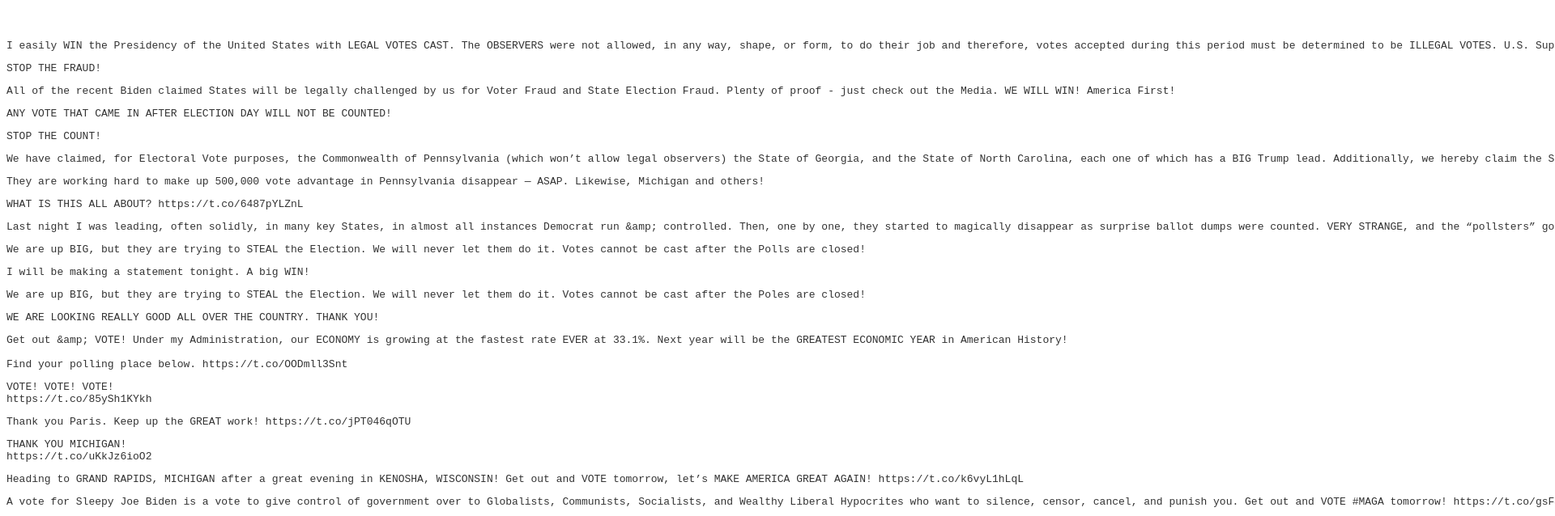
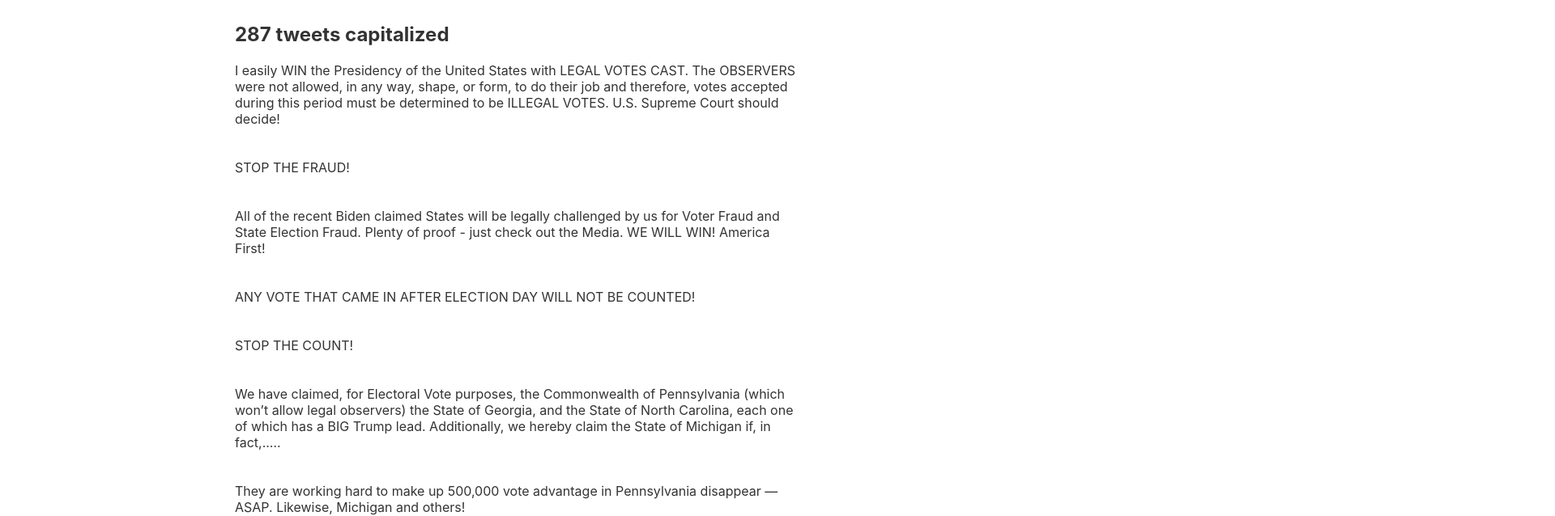
Before and after one commit to dgellow/TRUMPSCREAMING, a Svelte app: page / in a window 1280 px wide. Shown: the top 638 px of the page at 81% size, 1920 px wide, since content can reach past the window. Built offline with nearby package versions, Linux system fonts and the light colour scheme.

Commit message:
Style a bit

```diff
--- a/src/App.svelte
+++ b/src/App.svelte
@@ -6,11 +6,20 @@
 	onMount(tweetsStore.fetch)
 </script>
 
-<pre>
+<main>
+	<h2>{$tweetsStore.length} tweets capitalized</h2>
 	{#each $tweetsStore as tweet}
 		<p>{tweet.text}</p>
 	{/each}
-</pre>
+</main>
 
 <style>
+	main {
+		width: 700px;
+		margin: auto;
+	}
+
+	p {
+		margin-bottom: 40px;
+	}
 </style>
```
